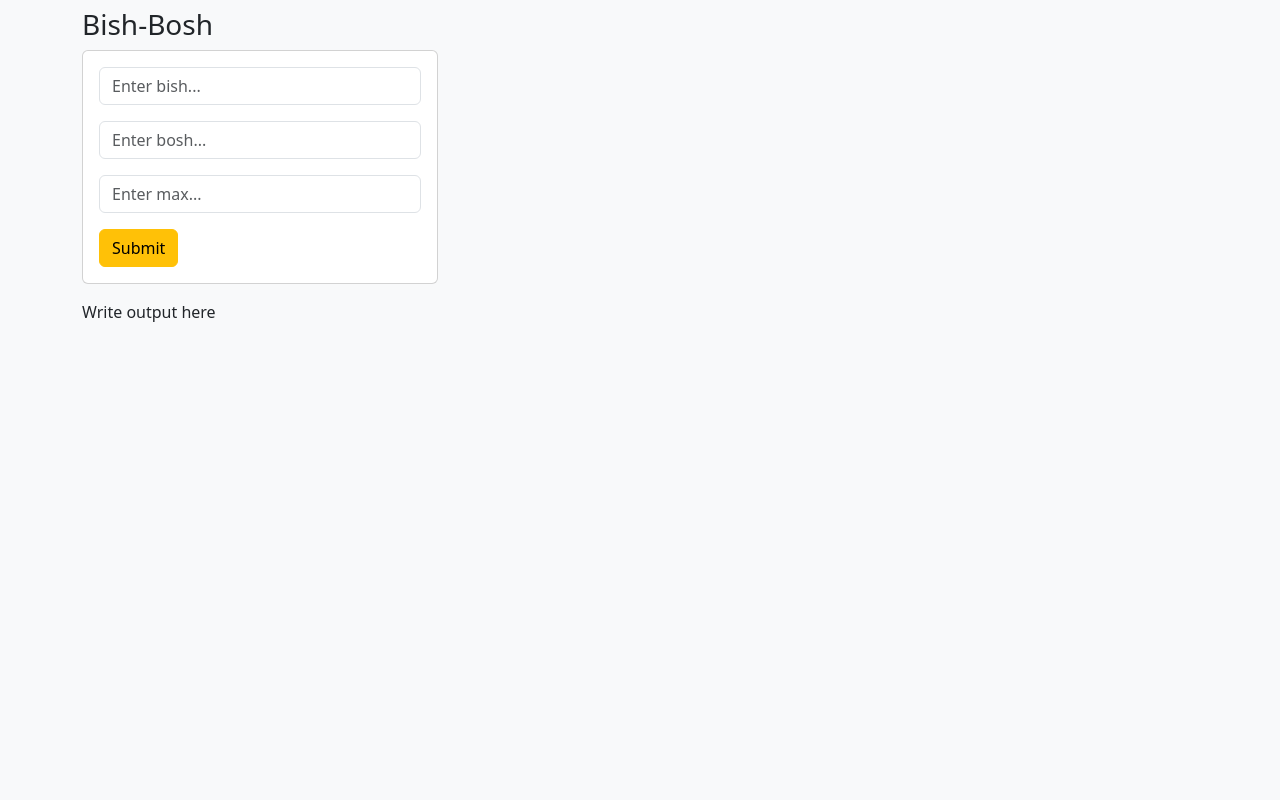
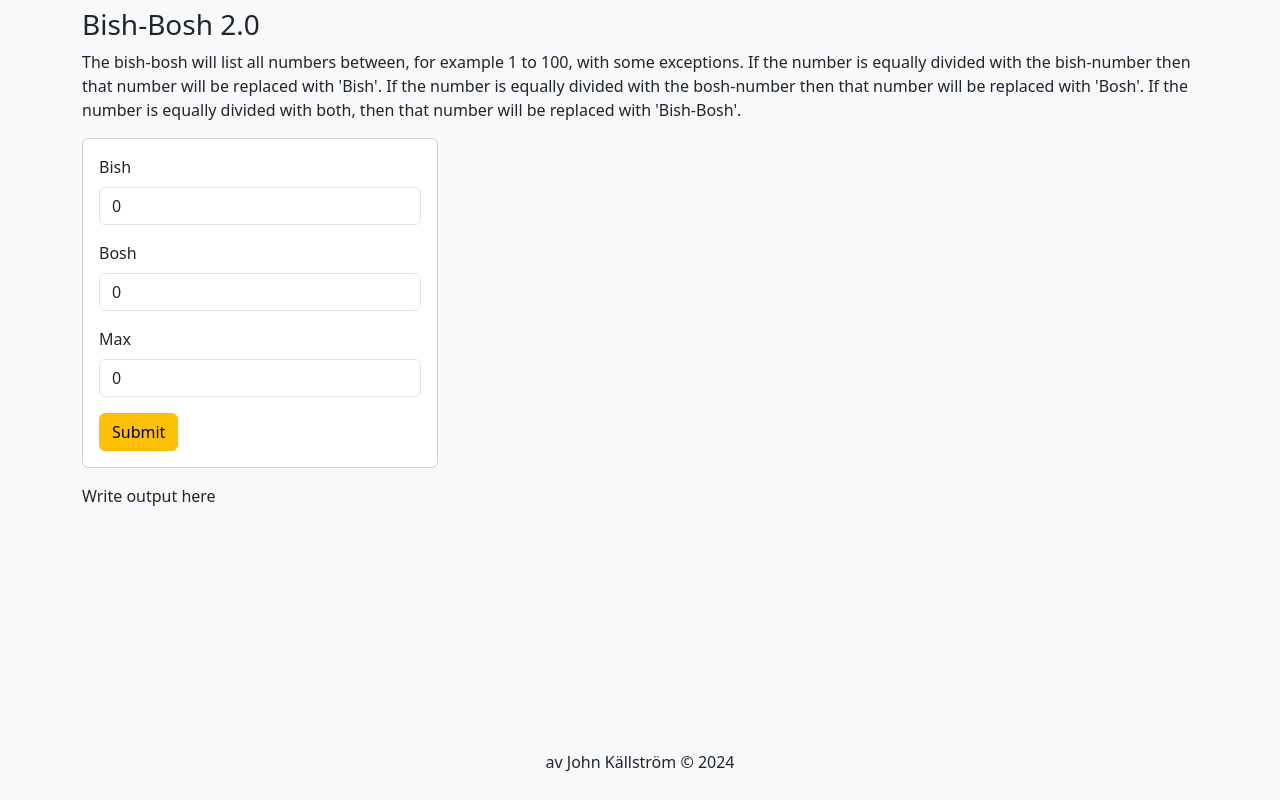
Before and after one commit to johnkallstrom-lexicon-2024/BishBoshTodos, a plain HTML site: page BishBosh/index.html in a window 1280 px wide. Drawn offline with nearby package versions, Linux system fonts and the light colour scheme.

Commit message:
Labels and description

```diff
--- a/BishBosh/index.html
+++ b/BishBosh/index.html
@@ -9,37 +9,56 @@
       integrity="sha384-T3c6CoIi6uLrA9TneNEoa7RxnatzjcDSCmG1MXxSR1GAsXEV/Dwwykc2MPK8M2HN"
       crossorigin="anonymous"
     />
-    <title>Bish-Bosh</title>
+    <title>Bish-Bosh 2.0</title>
   </head>
   <body class="bg-light">
     <div class="container py-2">
-      <h3>Bish-Bosh</h3>
+      <h3>Bish-Bosh 2.0</h3>
+      <p>
+        The bish-bosh will list all numbers between, for example 1 to 100, with
+        some exceptions. If the number is equally divided with the bish-number
+        then that number will be replaced with 'Bish'. If the number is equally
+        divided with the bosh-number then that number will be replaced with
+        'Bosh'. If the number is equally divided with both, then that number
+        will be replaced with 'Bish-Bosh'.
+      </p>
       <div class="row">
         <div class="col-sm-6 col-lg-4">
           <div class="card">
             <div class="card-body">
+              <form id="form">
                 <div class="mb-3">
+                  <label class="form-label">Bish</label>
                   <input
                     type="number"
                     class="form-control"
-                  placeholder="Enter bish..."
+                    value="0"
+                    min="1"
+                    id="bish"
                   />
                 </div>
                 <div class="mb-3">
+                  <label class="form-label">Bosh</label>
                   <input
                     type="number"
                     class="form-control"
-                  placeholder="Enter bosh..."
+                    value="0"
+                    min="1"
+                    id="bosh"
                   />
                 </div>
                 <div class="mb-3">
+                  <label class="form-label">Max</label>
                   <input
                     type="number"
                     class="form-control"
-                  placeholder="Enter max..."
+                    value="0"
+                    min="1"
+                    id="max"
                   />
                 </div>
-              <button type="button" class="btn btn-warning">Submit</button>
+                <input type="submit" class="btn btn-warning" id="submit" />
+              </form>
             </div>
           </div>
         </div>
@@ -52,11 +71,14 @@
         </div>
       </div>
     </div>
+    <footer class="text-center fixed-bottom" style="height: 50px">
+      <span>av John Källström &copy; 2024</span>
+    </footer>
     <script
       src="https://cdn.jsdelivr.net/npm/bootstrap@5.3.2/dist/js/bootstrap.min.js"
       integrity="sha384-BBtl+eGJRgqQAUMxJ7pMwbEyER4l1g+O15P+16Ep7Q9Q+zqX6gSbd85u4mG4QzX+"
       crossorigin="anonymous"
     ></script>
-    <script type="text/javascript" src="app.js"></script>
+    <script type="text/javascript" src="bishbosh.js"></script>
   </body>
 </html>
```
Lines whose indentation alone changed are shown as unchanged.
